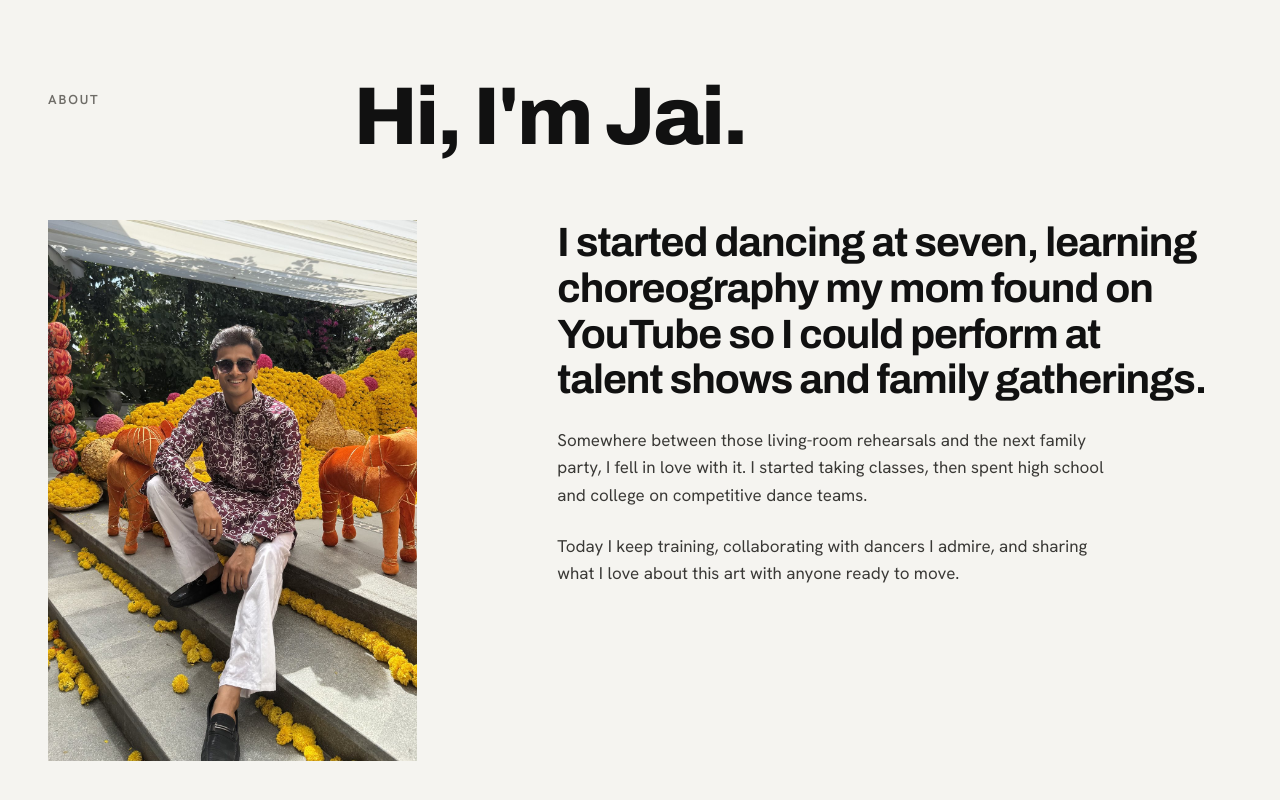
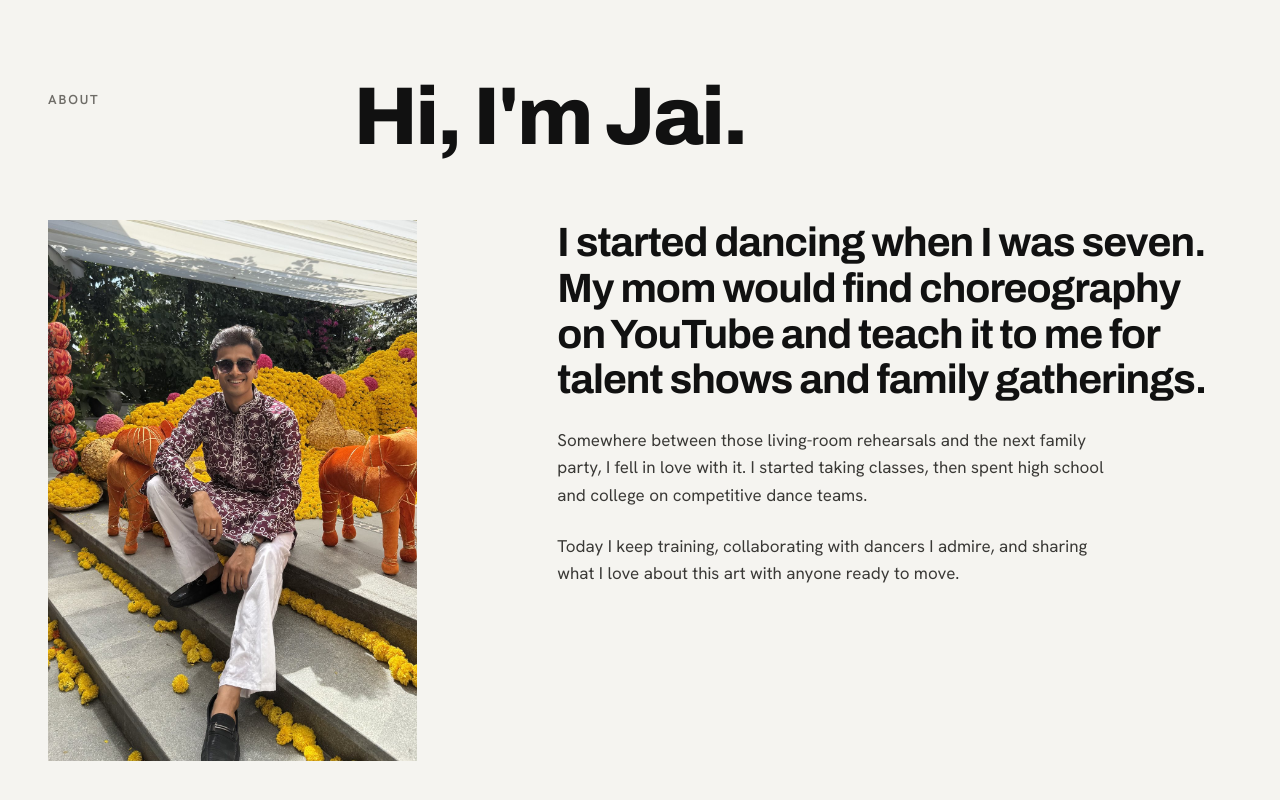
Before and after one commit to jloonker/jloonker.github.io, a plain HTML site: page index.html in a window 1280 px wide. Shown: the part 852-1652 px from the top of the page. Drawn offline with Linux system fonts and the light colour scheme.

Commit message:
Simplify bio intro line
Co-Authored-By: Claude Opus 5.5 <noreply@anthropic.com>
Claude-Session: https://claude.ai/code/session_01E8BEbdokeD8JhCCAeVhaLT

```diff
--- a/index.html
+++ b/index.html
@@ -258,7 +258,7 @@ footer{padding:clamp(56px,7vw,96px) 0 32px}
     <div class="about-grid">
       <div class="about-photo"><img src="about-portrait.jpg" alt="Jai sitting on steps surrounded by marigold decorations" width="1200" height="1759" loading="lazy"></div>
       <div class="about-text">
-        <p class="pull">I started dancing at seven, learning choreography my mom found on YouTube so I could perform at talent shows and family gatherings.</p>
+        <p class="pull">I started dancing when I was seven. My mom would find choreography on YouTube and teach it to me for talent shows and family gatherings.</p>
         <p class="body">Somewhere between those living-room rehearsals and the next family party, I fell in love with it. I started taking classes, then spent high school and college on competitive dance teams.</p>
         <p class="body">Today I keep training, collaborating with dancers I admire, and sharing what I love about this art with anyone ready to move.</p>
       </div>
```
